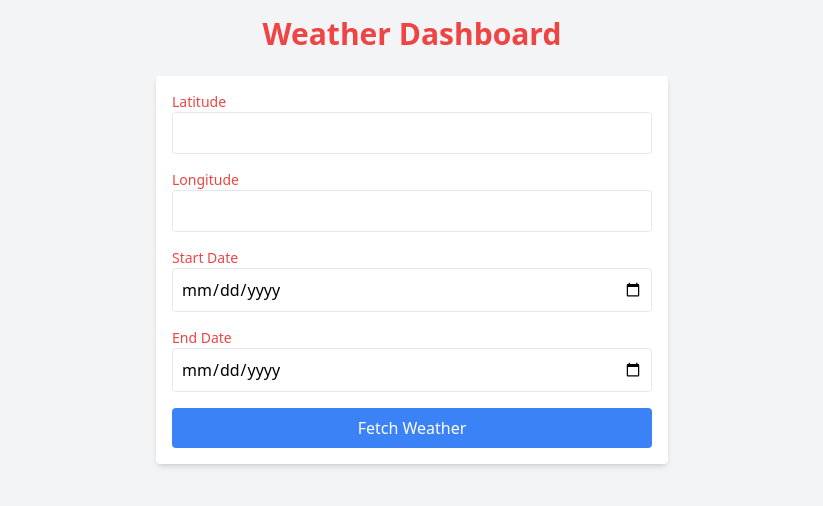
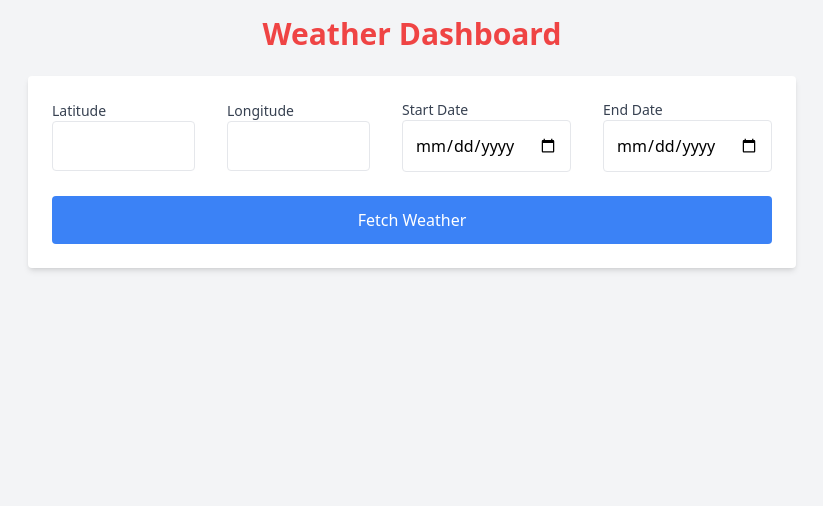
Before and after one commit to akdhiman358/weather-dashboard, a Next.js app: page / in a window 1280 px wide. Shown: the top 506 px of the page, without its empty margins (228-1051 px from the left). Built offline with nearby package versions, Linux system fonts and the light colour scheme.

Commit message:
added validation to the input fields

```diff
--- a/components/InputForm.js
+++ b/components/InputForm.js
@@ -1,61 +1,99 @@
-import { useState } from 'react';
+import { useState } from "react";
 
 const InputForm = ({ fetchWeatherData }) => {
-  const [latitude, setLatitude] = useState('');
-  const [longitude, setLongitude] = useState('');
-  const [startDate, setStartDate] = useState('');
-  const [endDate, setEndDate] = useState('');
+  const [latitude, setLatitude] = useState("");
+  const [longitude, setLongitude] = useState("");
+  const [startDate, setStartDate] = useState("");
+  const [endDate, setEndDate] = useState("");
+  const [error, setError] = useState("");
 
   const handleSubmit = (e) => {
     e.preventDefault();
+
+    const today = new Date();
+    const start = new Date(startDate);
+    const end = new Date(endDate);
+
+    // Validation: Check if all fields are filled
     if (!latitude || !longitude || !startDate || !endDate) {
-      alert('Please fill in all fields.');
+      setError("Please fill in all fields.");
       return;
     }
+
+    // Validation: Ensure dates are in the past
+    if (start > today || end > today) {
+      setError("You can only select dates in the past.");
+      return;
+    }
+
+    // Validation: Start date should not be after end date
+    if (start > end) {
+      setError("Start date cannot be after the end date.");
+      return;
+    }
+
+    setError(""); // Clear previous errors
     fetchWeatherData({ latitude, longitude, startDate, endDate });
   };
 
   return (
-    <form onSubmit={handleSubmit} className="bg-white p-4 rounded shadow-md max-w-lg mx-auto">
-      <div className="mb-4">
-        <label className="block text-sm font-medium text-red-500">Latitude</label>
+    <form
+      onSubmit={handleSubmit}
+      className="bg-white p-6 rounded shadow-md max-w-3xl mx-auto"
+    >
+      {/* Validation error message */}
+      {error && <p className="text-red-500 mb-4">{error}</p>}
+
+      {/* Input fields */}
+      <div className="flex flex-col gap-6 lg:flex-row lg:items-center lg:gap-8">
+        <div className="flex-1">
+          <label className="block text-sm font-medium text-gray-700">Latitude</label>
           <input
             type="number"
             step="any"
             value={latitude}
             onChange={(e) => setLatitude(e.target.value)}
-          className="w-full p-2 border rounded"
+            className="w-full p-3 border rounded"
           />
         </div>
-      <div className="mb-4">
-        <label className="block text-sm font-medium text-red-500">Longitude</label>
+
+        <div className="flex-1">
+          <label className="block text-sm font-medium text-gray-700">Longitude</label>
           <input
             type="number"
             step="any"
             value={longitude}
             onChange={(e) => setLongitude(e.target.value)}
-          className="w-full p-2 border rounded"
+            className="w-full p-3 border rounded"
           />
         </div>
-      <div className="mb-4">
-        <label className="block text-sm font-medium text-red-500">Start Date</label>
+
+        <div className="flex-1">
+          <label className="block text-sm font-medium text-gray-700">Start Date</label>
           <input
             type="date"
             value={startDate}
             onChange={(e) => setStartDate(e.target.value)}
-          className="w-full p-2 border rounded"
+            className="w-full p-3 border rounded"
           />
         </div>
-      <div className="mb-4">
-        <label className="block text-sm font-medium text-red-500">End Date</label>
+
+        <div className="flex-1">
+          <label className="block text-sm font-medium text-gray-700">End Date</label>
           <input
             type="date"
             value={endDate}
             onChange={(e) => setEndDate(e.target.value)}
-          className="w-full p-2 border rounded"
+            className="w-full p-3 border rounded"
           />
         </div>
-      <button type="submit" className="w-full bg-blue-500 text-white py-2 rounded hover:bg-blue-600">
+      </div>
+
+      {/* Submit button */}
+      <button
+        type="submit"
+        className="w-full bg-blue-500 text-white py-3 rounded mt-6 hover:bg-blue-600"
+      >
         Fetch Weather
       </button>
     </form>
--- a/components/WeatherTable.js
+++ b/components/WeatherTable.js
@@ -1,13 +1,14 @@
 import { useState } from 'react';
+import ReactPaginate from 'react-paginate';
 
 const WeatherTable = ({ data }) => {
-  const [page, setPage] = useState(0);
-  const rowsPerPage = 10;
+  const [page, setPage] = useState(0); // Current page
+  const rowsPerPage = 10; // Number of rows per page
 
-  // Pagination handlers
-  const handlePrevPage = () => page > 0 && setPage(page - 1);
-  const handleNextPage = () =>
-    page < Math.ceil(data.time.length / rowsPerPage) - 1 && setPage(page + 1);
+  // Handle page click (react-paginate)
+  const handlePageClick = (selectedPage) => {
+    setPage(selectedPage.selected); // Update page based on clicked page number
+  };
 
   // Extract current page data
   const currentPageData = data.time
@@ -19,12 +20,17 @@ const WeatherTable = ({ data }) => {
       meanTemp: data.temperature_2m_mean[page * rowsPerPage + idx] || '-',
     }));
 
+  // Total number of pages
+  const pageCount = Math.ceil(data.time.length / rowsPerPage);
+
   return (
     <div className="bg-white p-4 rounded shadow-md mt-6">
       {/* Header message */}
       <p className="text-center text-gray-600 font-medium mb-4">
         Data is only available for the last 3 months. To access older data, consider upgrading to the paid version of the API.
       </p>
+
+      {/* Table */}
       <table className="w-full table-auto border-collapse border border-gray-300">
         <thead>
           <tr className="bg-gray-200">
@@ -48,31 +54,25 @@ const WeatherTable = ({ data }) => {
           ))}
         </tbody>
       </table>
-      {/* Pagination controls */}
-      <div className="mt-4 flex justify-between items-center">
-        <button
-          onClick={handlePrevPage}
-          className={`py-1 px-4 rounded bg-gray-300 ${
-            page === 0 ? 'opacity-50 cursor-not-allowed' : 'hover:bg-gray-400'
-          }`}
-          disabled={page === 0}
-        >
-          Previous
-        </button>
-        <p className="text-gray-600">
-          Page {page + 1} of {Math.ceil(data.time.length / rowsPerPage)}
-        </p>
-        <button
-          onClick={handleNextPage}
-          className={`py-1 px-4 rounded bg-gray-300 ${
-            page >= Math.ceil(data.time.length / rowsPerPage) - 1
-              ? 'opacity-50 cursor-not-allowed'
-              : 'hover:bg-gray-400'
-          }`}
-          disabled={page >= Math.ceil(data.time.length / rowsPerPage) - 1}
-        >
-          Next
-        </button>
+
+      {/* Pagination */}
+      <div className="mt-6 flex justify-center">
+        <ReactPaginate
+          breakLabel="..."
+          nextLabel="Next >"
+          onPageChange={handlePageClick}
+          pageRangeDisplayed={5} // Number of page buttons visible
+          marginPagesDisplayed={2} // Pages visible at the start/end
+          pageCount={pageCount} // Total number of pages
+          previousLabel="< Previous"
+          containerClassName="pagination flex items-center space-x-2" // Styling container
+          pageClassName="page-item" // Styling page numbers
+          pageLinkClassName="px-3 py-1 bg-gray-200 rounded hover:bg-gray-300" // Styling individual page links
+          previousLinkClassName="px-3 py-1 bg-gray-300 rounded hover:bg-gray-400" // Styling previous button
+          nextLinkClassName="px-3 py-1 bg-gray-300 rounded hover:bg-gray-400" // Styling next button
+          activeLinkClassName="bg-blue-500 text-white" // Styling active page
+          disabledClassName="opacity-50 cursor-not-allowed" // Styling disabled buttons
+        />
       </div>
     </div>
   );
--- a/package.json
+++ b/package.json
@@ -13,8 +13,9 @@
     "chart.js": "^4.4.7",
     "dayjs": "^1.11.13",
     "next": "15.1.3",
-    "react": "^19.0.0",
-    "react-dom": "^19.0.0",
+    "react": "^18.3.1",
+    "react-dom": "^18.3.1",
+    "react-paginate": "^8.2.0",
     "recharts": "^2.15.0"
   },
   "devDependencies": {
```
Also changed, not shown: components/Footer.js (added), 1 other file (tests, documents, lock files or other folders). Lines whose indentation alone changed are shown as unchanged.
